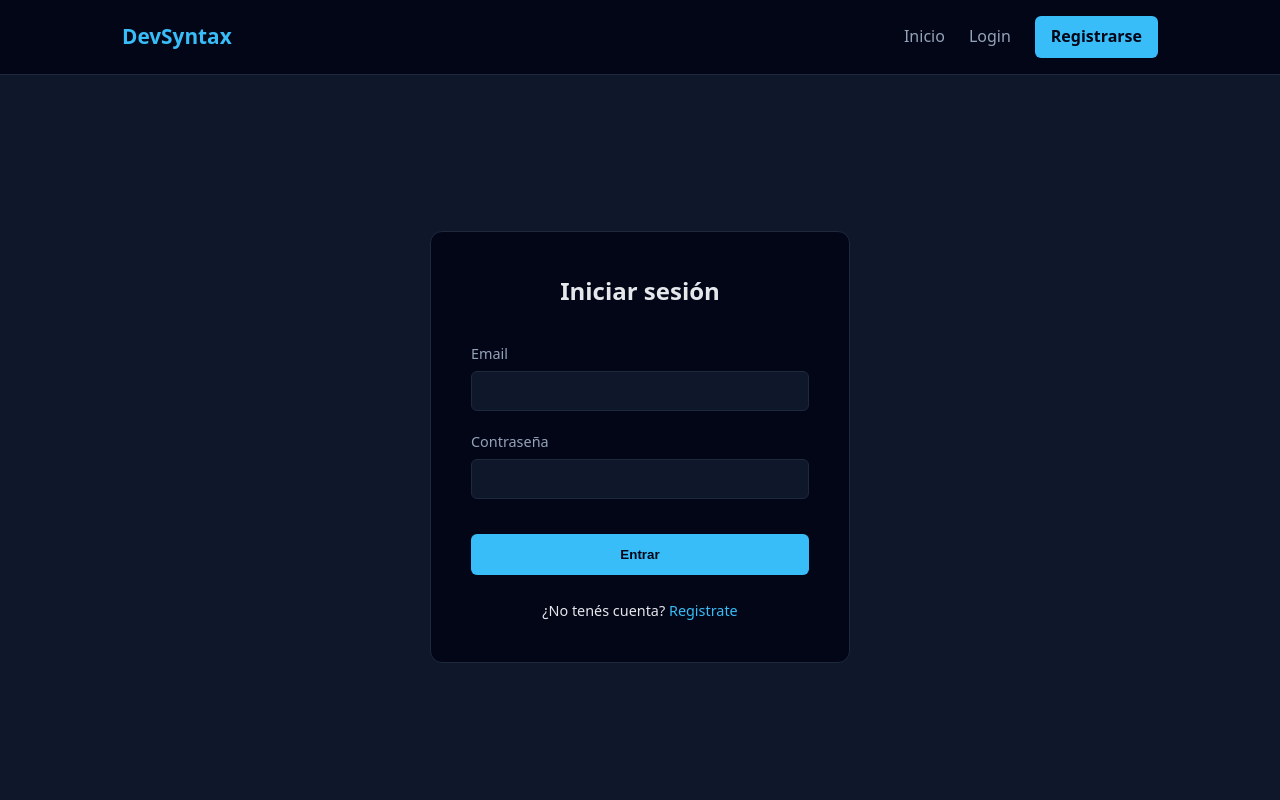
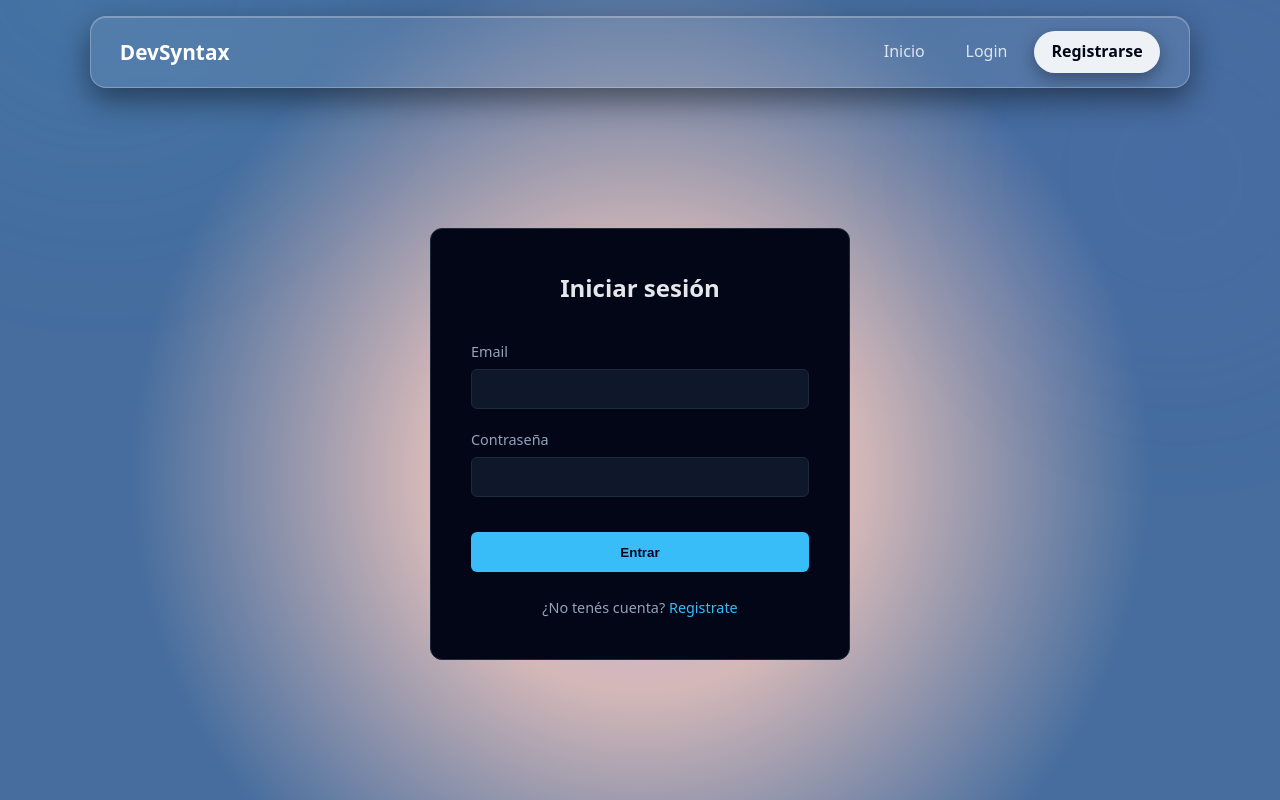
Before and after one commit to Juanm0/DevSyntax-Academy, a React (Vite) app: page /login in a window 1280 px wide. Shown: the top 800 px of the page. Built offline with nearby package versions, Linux system fonts and the light colour scheme.

Commit message:
creamos glasmorphirmo

```diff
--- a/src/components/course/CourseCard.css
+++ b/src/components/course/CourseCard.css
@@ -1,48 +1,83 @@
 .course-card {
-  display: block;
-  background: #111;
-  border-radius: 12px;
-  overflow: hidden;
+  display: flex;
+  flex-direction: column;
   text-decoration: none;
   color: white;
-  transition: transform 0.2s ease, box-shadow 0.2s ease;
+
+  /* GLASS */
+  background: rgba(255, 255, 255, 0.08);
+  backdrop-filter: blur(18px);
+  -webkit-backdrop-filter: blur(18px);
+
+  border-radius: 18px;
+  border: 1px solid rgba(255, 255, 255, 0.22);
+
+  overflow: hidden;
+
+  transition: transform 0.25s ease, box-shadow 0.25s ease;
+  box-shadow:
+    0 10px 30px rgba(0, 0, 0, 0.45),
+    inset 0 1px 0 rgba(255, 255, 255, 0.25);
 }
 
 .course-card:hover {
-  transform: translateY(-6px);
-  box-shadow: 0 12px 30px rgba(0, 0, 0, 0.5);
+  transform: translateY(-6px) scale(1.01);
+  box-shadow:
+    0 18px 45px rgba(0, 0, 0, 0.6),
+    inset 0 1px 0 rgba(255, 255, 255, 0.3);
 }
 
-.course-card-body {
-  padding: 16px;
-}
-
-.course-card-body h3 {
-  margin: 0 0 8px;
-}
-
-.course-card-body p {
-  font-size: 14px;
-  opacity: 0.8;
-}
-
-.price {
-  display: block;
-  margin-top: 12px;
-  font-weight: bold;
-  color: #4ade80;
-}
-
+/* Imagen */
 .course-card-image {
   width: 100%;
   height: 180px;
   overflow: hidden;
 }
 
-.course-card img {
+.course-card-image img {
   width: 100%;
-  height: 180px;
+  height: 100%;
   object-fit: cover;
   object-position: center;
   display: block;
 }
+
+/* Body */
+.course-card-body {
+  padding: 18px;
+  display: flex;
+  flex-direction: column;
+  gap: 10px;
+}
+
+/* Título */
+.course-card-body h3 {
+  margin: 0;
+  font-size: 1.05rem;
+  font-weight: 700;
+  line-height: 1.3;
+}
+
+/* Descripción */
+.course-description {
+  margin: 0;
+  font-size: 0.9rem;
+  color: rgba(255, 255, 255, 0.75);
+
+  display: -webkit-box;
+  -webkit-box-orient: vertical;
+  -webkit-line-clamp: 3;
+
+  line-clamp: 3; /* <- para el linter */
+
+  overflow: hidden;
+}
+
+
+/* Precio */
+.price {
+  margin-top: auto;
+  font-size: 1rem;
+  font-weight: 800;
+  color: #4ade80;
+}
--- a/src/components/layout/Footer.css
+++ b/src/components/layout/Footer.css
@@ -1,7 +1,18 @@
 .footer {
-  border-top: 1px solid var(--border);
-  padding: 1.5rem;
+  margin-top: 4rem;
+  padding: 1.5rem 1rem;
   text-align: center;
+
+  background: rgba(17, 17, 17, 0.55);
+  backdrop-filter: blur(14px);
+  -webkit-backdrop-filter: blur(14px);
+
+  border-top: 1px solid rgba(255, 255, 255, 0.08);
+
   color: var(--text-muted);
-  background: var(--bg-soft);
+  font-size: 0.9rem;
 }
+
+.footer p {
+  opacity: 0.6;
+}
--- a/src/components/layout/Navbar.css
+++ b/src/components/layout/Navbar.css
@@ -1,43 +1,91 @@
 .navbar {
-  background: var(--bg-soft);
-  border-bottom: 1px solid var(--border);
+  position: sticky;
+  top: 16px;
+  z-index: 50;
+
+  padding: 0 16px;
 }
 
+/* Contenedor glass */
 .navbar-container {
   max-width: 1100px;
   margin: auto;
-  padding: 1rem 2rem;
+  padding: 0.9rem 1.8rem;
 
   display: flex;
   justify-content: space-between;
   align-items: center;
+
+  background: rgba(255, 255, 255, 0.08);
+  backdrop-filter: blur(16px);
+  -webkit-backdrop-filter: blur(16px);
+
+  border-radius: 16px;
+  border: 1px solid rgba(255, 255, 255, 0.25);
+
+  box-shadow:
+    0 12px 30px rgba(0, 0, 0, 0.45),
+    inset 0 1px 0 rgba(255, 255, 255, 0.25);
 }
 
+/* Logo */
 .logo {
   font-size: 1.3rem;
-  font-weight: 700;
-  color: var(--primary);
+  font-weight: 800;
+  color: white;
 }
 
+/* Links */
 .nav-links {
   display: flex;
-  gap: 1.5rem;
+  gap: 0.75rem;
   align-items: center;
 }
 
+/* Links base */
 .nav-links a {
-  color: var(--text-muted);
+  position: relative;
+
+  padding: 0.45rem 0.9rem;
+  border-radius: 999px;
+
+  color: rgba(255, 255, 255, 0.8);
   font-weight: 500;
+  text-decoration: none;
+
+  transition:
+    background 0.25s ease,
+    color 0.25s ease;
 }
 
+/* Hover tipo midudev */
 .nav-links a:hover {
-  color: var(--text);
+  color: white;
+
+  background: rgba(255, 255, 255, 0.14);
+  backdrop-filter: blur(10px);
+  -webkit-backdrop-filter: blur(10px);
 }
 
+/* CTA */
 .nav-links .cta {
-  background: var(--primary);
+  background: rgba(255, 255, 255, 0.9);
   color: #020617;
-  padding: 0.5rem 1rem;
-  border-radius: 6px;
-  font-weight: 600;
+
+  padding: 0.5rem 1.1rem;
+  border-radius: 999px;
+
+  font-weight: 700;
+
+  box-shadow: 0 6px 18px rgba(0, 0, 0, 0.35);
+
+  transition:
+    transform 0.2s ease,
+    box-shadow 0.2s ease;
 }
+
+/* Hover CTA */
+.nav-links .cta:hover {
+  transform: translateY(-1px);
+  box-shadow: 0 10px 28px rgba(255, 255, 255, 0.35);
+}
--- a/src/pages/Home.css
+++ b/src/pages/Home.css
@@ -53,3 +53,27 @@
 .home {
   padding: 40px;
 }
+
+.home {
+  padding: 40px;
+  min-height: 100vh;
+}
+
+/* Contenedor glass principal */
+.home-glass {
+  background: rgba(255, 255, 255, 0.08);
+  backdrop-filter: blur(14px);
+  -webkit-backdrop-filter: blur(14px);
+  border: 1px solid rgba(255, 255, 255, 0.2);
+  border-radius: 20px;
+  padding: 32px;
+  box-shadow: 0 20px 40px rgba(0, 0, 0, 0.4);
+}
+
+/* Título */
+.home-title {
+  font-size: 2.2rem;
+  font-weight: 800;
+  margin-bottom: 24px;
+  color: #fff;
+}
--- a/src/pages/Home.jsx
+++ b/src/pages/Home.jsx
@@ -56,8 +56,9 @@ export default function Home() {
   if (error) return <p>{error}</p>;
 
   return (
-    <div className="home">
-      <h1>Todos los cursos</h1>
+  <div className="home">
+    <div className="home-glass">
+      <h1 className="home-title">Todos los cursos</h1>
 
       {courses.length === 0 ? (
         <p>No hay cursos disponibles</p>
@@ -69,5 +70,7 @@ export default function Home() {
         </div>
       )}
     </div>
-  );
+  </div>
+);
+
 }
--- a/src/styles/global.css
+++ b/src/styles/global.css
@@ -1,5 +1,7 @@
 /* Reset básico */
-* {
+*,
+*::before,
+*::after {
   margin: 0;
   padding: 0;
   box-sizing: border-box;
@@ -10,9 +12,13 @@
   --bg: #0f172a;
   --bg-soft: #020617;
   --primary: #38bdf8;
+
   --text: #e5e7eb;
   --text-muted: #94a3b8;
+
   --border: #1e293b;
+
+  --radius: 14px;
 }
 
 /* Base */
@@ -20,34 +26,82 @@ body {
   font-family: system-ui, -apple-system, BlinkMacSystemFont, "Segoe UI",
     Roboto, Oxygen, Ubuntu, Cantarell, "Open Sans", "Helvetica Neue",
     sans-serif;
-  background-color: var(--bg);
+
   color: var(--text);
   line-height: 1.6;
+
+  background: #e3b1c4;
+  background: radial-gradient(circle, rgba(227, 177, 196, 1) 0%, rgba(204, 180, 207, 1) 15%, rgba(212, 184, 184, 1) 27%, rgba(70, 109, 158, 1) 64%);
+
+  position: relative;
+  overflow-x: hidden;
 }
 
+/* Capa difuminada decorativa */
+body::before {
+  content: "";
+  position: fixed;
+  inset: -20%;
+
+  background:
+    radial-gradient(600px circle at 20% 10%,
+      rgba(56, 189, 248, 0.12),
+      transparent 60%),
+    radial-gradient(500px circle at 80% 30%,
+      rgba(99, 102, 241, 0.1),
+      transparent 60%);
+
+  filter: blur(80px);
+  opacity: 0.9;
+  z-index: -1;
+}
+
+
+/* Links */
 a {
   color: inherit;
   text-decoration: none;
 }
 
+/* Layout principal */
 main {
   min-height: calc(100vh - 120px);
-  padding: 2rem;
+  padding: 2rem 1.5rem;
 }
 
-/* Utilidades */
+/* Contenedor general */
 .container {
   max-width: 1100px;
   margin: 0 auto;
 }
 
+/* Texto auxiliar */
 .auth-link {
   margin-top: 1.5rem;
   text-align: center;
   font-size: 0.9rem;
+  color: var(--text-muted);
 }
 
 .auth-link a {
   color: var(--primary);
   font-weight: 500;
 }
+
+/* Scroll más fino */
+::-webkit-scrollbar {
+  width: 8px;
+}
+
+::-webkit-scrollbar-track {
+  background: var(--bg);
+}
+
+::-webkit-scrollbar-thumb {
+  background: var(--border);
+  border-radius: 8px;
+}
+
+::-webkit-scrollbar-thumb:hover {
+  background: #334155;
+}
```
